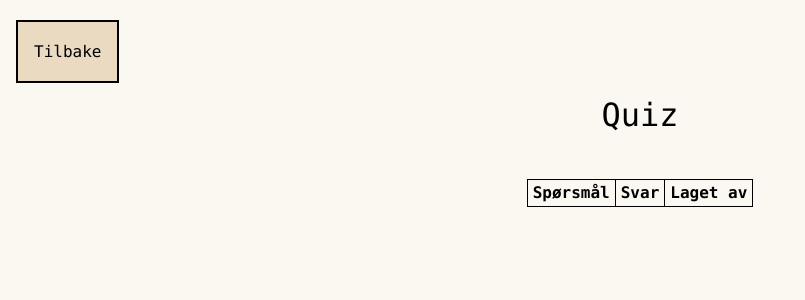
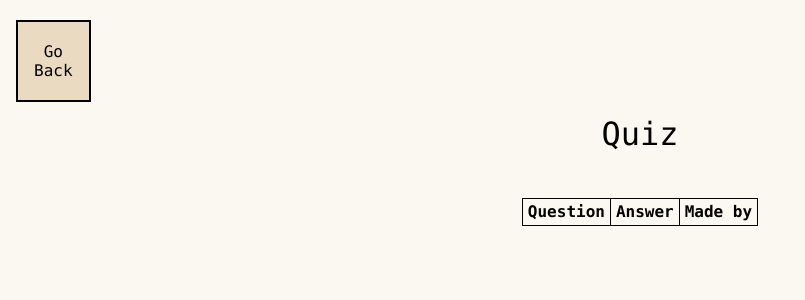
Before and after one commit to bekk/firebase-workshop, a React (Create React App) app: page /quiz in a window 1280 px wide. Shown: the top 300 px of the page, without its empty margins (0-805 px from the left). Built offline with nearby package versions, Linux system fonts and the light colour scheme.

Commit message:
Translate source code to English

```diff
--- a/src/Containers/Home.js
+++ b/src/Containers/Home.js
@@ -9,7 +9,7 @@ const Home = () => {
     const [user, setUser] = useState(undefined);
 
     /*
-    Brukes for å lytte til endringer om bruker er logget inn eller ikke.
+    // Used to listen for changes to the logged-in user state.
 
     useEffect(() =>{
         const auth = getAuth()
--- a/src/Containers/Login.js
+++ b/src/Containers/Login.js
@@ -10,7 +10,9 @@ function Login() {
     const [password, setPassword] = useState('');
 
     /*
-        Man kan her lage en useEffect for å lytte på endringer i innloggings-state dersom man ønsker å gjøre en handling før man f.eks navigererer tilbake.
+        // You can use the useEffect hook here to listen to changes to the
+        // authentication state, in case you want to perform some action before
+        // navigating back, for instance.
 
         useEffect(() =>{
             const auth = getAuth()
@@ -46,17 +48,17 @@ function Login() {
                     placeholder="Passord"
                 />
                 <Button onClick={() => onLoginWithEmailAndPassword()}>
-                    Logg inn
+                    Log in
                 </Button>
                 <Button onClick={() => onGoogleSignIn()} style={ {  backgroundColor: '#4285f4'} }>
-                    Logg inn med Google
+                    Log in with Google
                 </Button>
                 <div>
-                    <Link to="/reset">Glemt passord?</Link>
+                    <Link to="/reset">Forgot your password?</Link>
                 </div>
                 <br/>
                 <div>
-                    <Link to="/register">Register deg</Link>
+                    <Link to="/register">Register</Link>
                 </div>
             </LoginContainer>
         </LoginWrapper>
--- a/src/Containers/Question.js
+++ b/src/Containers/Question.js
@@ -40,20 +40,20 @@ const Question = () => {
                 <button onClick={ () => navigate('/') }>Tilbake</button>
             </div>
             <QuestionContainer>
-                <QuestionHeader>{ id ? 'Oppdater Spørsmål' : 'Lag nytt spørsmål' }</QuestionHeader>
+                <QuestionHeader>{ id ? 'Update Question' : 'Create a new Question' }</QuestionHeader>
                 <Form>
                     <FormField>
-                        <label style={ {marginBottom: '0.5em'} } htmlFor="title">Spørsmål</label>
+                        <label style={ {marginBottom: '0.5em'} } htmlFor="title">Question</label>
                         <textarea rows="2" cols="50" type="text" value={question.title} name="question" id="question"  onChange={ e => setQuestion({ ...question, title: e.target.value }) } />
                     </FormField>
                     <FormField>
-                        <label style={ {marginBottom: '0.5em'} } htmlFor="answer">Svar</label>
+                        <label style={ {marginBottom: '0.5em'} } htmlFor="answer">Answer</label>
                         <textarea rows="1" cols="50" type="text" value={question.answer} name="answer" id="answer"  onChange={ e => setQuestion({ ...question, answer: e.target.value }) }/>
                     </FormField>
                 </Form>
                 <ButtonsContainer>
-                    <SaveButton onClick={() => onSaveButtonClick() }>Lagre</SaveButton>
-                    <DeleteButton onClick={() => onDeleteButtonClick() }>Slett</DeleteButton>
+                    <SaveButton onClick={() => onSaveButtonClick() }>Save</SaveButton>
+                    <DeleteButton onClick={() => onDeleteButtonClick() }>Delete</DeleteButton>
                 </ButtonsContainer>
             </QuestionContainer>
         </>
--- a/src/Containers/Questions.js
+++ b/src/Containers/Questions.js
@@ -18,15 +18,15 @@ const Questions = () => {
     return (
         <>
             <div style={ { width: '3em', marginLeft: '1em'} }>
-                <button onClick={ () => navigate('/') }>Tilbake</button>
+                <button onClick={ () => navigate('/') }>Go Back</button>
             </div>
             <QuestionsContainer>
-                <QuestionsHeader>Spørsmål</QuestionsHeader>
+                <QuestionsHeader>Question</QuestionsHeader>
                 <Table>
                     <thead>
                         <TableRow>
-                            <TableDataHead>Spørsmål</TableDataHead>
-                            <TableDataHead>Svar</TableDataHead>
+                            <TableDataHead>Question</TableDataHead>
+                            <TableDataHead>Answer</TableDataHead>
                         </TableRow>
                     </thead>
                     <tbody>
--- a/src/Containers/Quiz.js
+++ b/src/Containers/Quiz.js
@@ -9,16 +9,16 @@ const Quiz = () => {
     return (
         <>
             <div style={ { width: '3em', marginLeft: '1em'} }>
-                <button onClick={ () => navigate('/') }>Tilbake</button>
+                <button onClick={ () => navigate('/') }>Go Back</button>
             </div>
             <QuestionsContainer>
                 <QuestionsHeader>Quiz</QuestionsHeader>
                 <Table>
                     <thead>
                         <tr>
-                            <TableDataHead>Spørsmål</TableDataHead>
-                            <TableDataHead>Svar</TableDataHead>
-                            <TableDataHead>Laget av</TableDataHead>
+                            <TableDataHead>Question</TableDataHead>
+                            <TableDataHead>Answer</TableDataHead>
+                            <TableDataHead>Made by</TableDataHead>
                         </tr>
                     </thead>
                     <tbody>
--- a/src/Containers/Register.js
+++ b/src/Containers/Register.js
@@ -12,7 +12,10 @@ function Register() {
     const [password, setPassword] = useState('');
 
     /*
-        Man kan her lage en useEffect for å lytte på endringer i innloggings-state dersom man ønsker å gjøre en handling før man f.eks navigererer tilbake.
+
+        // You can use the useEffect hook here to listen to changes to the
+        // authentication state, in case you want to perform some action before
+        // navigating back, for instance.
 
         useEffect(() =>{
             const auth = getAuth()
@@ -39,19 +42,19 @@ function Register() {
                     type="text"
                     value={ name }
                     onChange={ (e) => setName(e.target.value) }
-                    placeholder="Navn"
+                    placeholder="Name"
                 />
                 <Input
                     type="text"
                     value={ email }
                     onChange={ (e) => setEmail(e.target.value) }
-                    placeholder="E-postadresse"
+                    placeholder="Email Address"
                 />
                 <Input
                     type="password"
                     value={ password }
                     onChange={ (e) => setPassword(e.target.value) }
-                    placeholder="Passord"
+                    placeholder="Password"
                 />
                 <Button onClick={() => onRegisterUserWithEmailAndPassword()}>
                     Registrer
@@ -59,11 +62,11 @@ function Register() {
                 <Button onClick={() => onGoogleSignIn()}
                     style={ {backgroundColor: '#4285f4'} }
                 >
-                    Registrer med Google
+                    Register with Google
                 </Button>
 
                 <div>
-                    Har du konto? <Link to="/login">Logg inn her</Link>.
+                    Do you have an account already? <Link to="/login">Log in here</Link>.
                 </div>
             </RegisterContainer>
         </RegisterWrapper>
--- a/src/Containers/Reset.js
+++ b/src/Containers/Reset.js
@@ -17,14 +17,14 @@ function Reset() {
                     type="text"
                     value={ email }
                     onChange={ (e) => setEmail(e.target.value) }
-                    placeholder="Epost"
+                    placeholder="Email"
                 />
                 <Button onClick={() => onSendResetPassword()}>
-                    Send reset passord mail
+                    Send reset password email
                 </Button>
 
                 <div>
-                    <Link to="/register">Registrer deg</Link>
+                    <Link to="/register">Register</Link>
                 </div>
             </ResetContainer>
         </ResetWrapper>
```
Also changed, not shown: src/firebase.js (+18 -22 lines).
